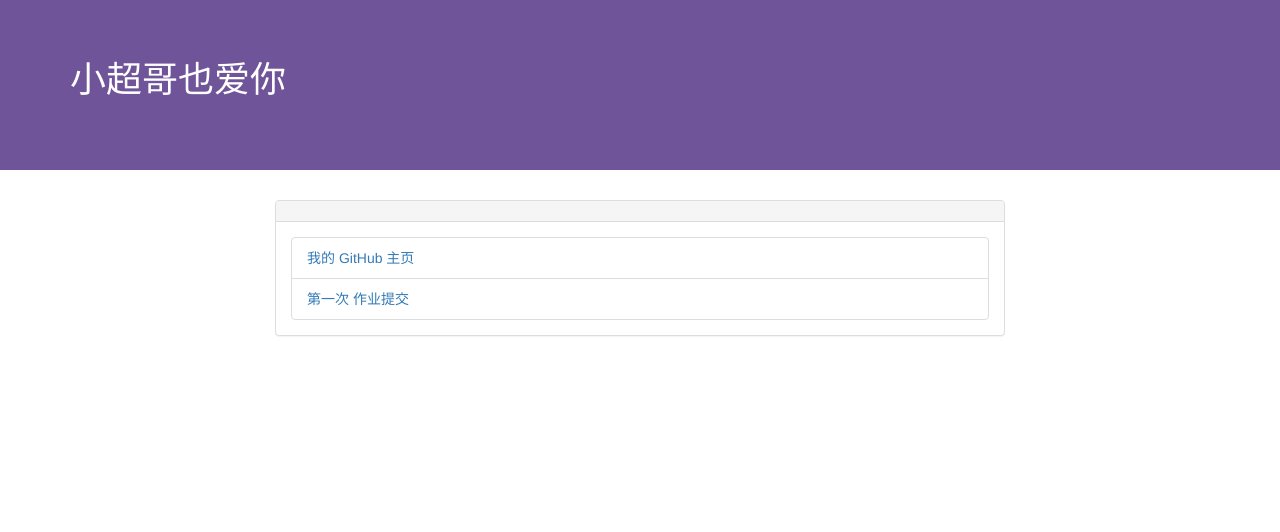
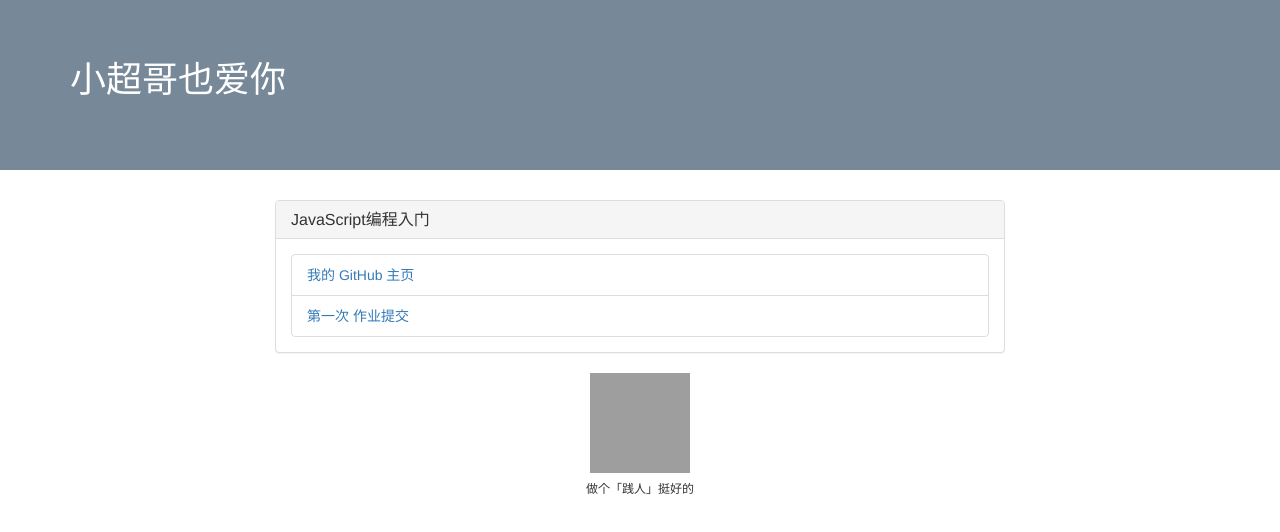
Before and after one commit to xiaochaogezaici/XiaoChaoGe-s-Introduction, a plain HTML site: page index.html in a window 1280 px wide. Drawn offline with nearby package versions, Linux system fonts and the light colour scheme; grey boxes are pictures that could not be loaded.

Commit message:
添加了头像

```diff
--- a/index.html
+++ b/index.html
@@ -3,7 +3,7 @@
 <html>
 <head lang="en">
     <meta charset="UTF-8">
-    <title>小超哥的自我介绍</title>
+    <title>小超哥也爱你</title>
     <meta name="viewport" content="width=device-width, initial-scale=1, maximum-scale=1, user-scalable=no">
     <link rel="stylesheet" href="https://cdn.bootcss.com/bootstrap/3.3.7/css/bootstrap.min.css" integrity="sha384-BVYiiSIFeK1dGmJRAkycuHAHRg32OmUcww7on3RYdg4Va+PmSTsz/K68vbdEjh4u" crossorigin="anonymous">
     <link rel="stylesheet" href="./public/style.css">
@@ -15,10 +15,12 @@
       <h1>小超哥也爱你</h1>
     </div>
   </div>
+  <div>
   <div class="container">
     <div class="col-md-8 col-md-offset-2">
       <div class="panel panel-default">
         <div class="panel-heading">
+             <h3 class="panel-title">JavaScript编程入门</h3>
         </div>
         <div class="panel-body">
           <li class="list-group-item">
@@ -35,6 +37,14 @@
       </div>
     </div>
   </div>
+  <p style="text-align:center">
+
+     <img src="https://ws3.sinaimg.cn/large/006tKfTcly1fihp2dcllxj30cs0csaas.jpg" width="100" height="100">
+    <h6 style="text-align:center">
+      做个「践人」挺好的<br>
+    </h6>
+  </p>
+</div>
 </div>
 </body>
 </html>
--- a/public/style.css
+++ b/public/style.css
@@ -4,7 +4,7 @@
   margin-bottom: 30px;
   font-size: 24px;
   text-align: left;
-  background-color: #6f5499;
+  background-color: lightslategray;
 }
 
 .main-header h1 {
```
